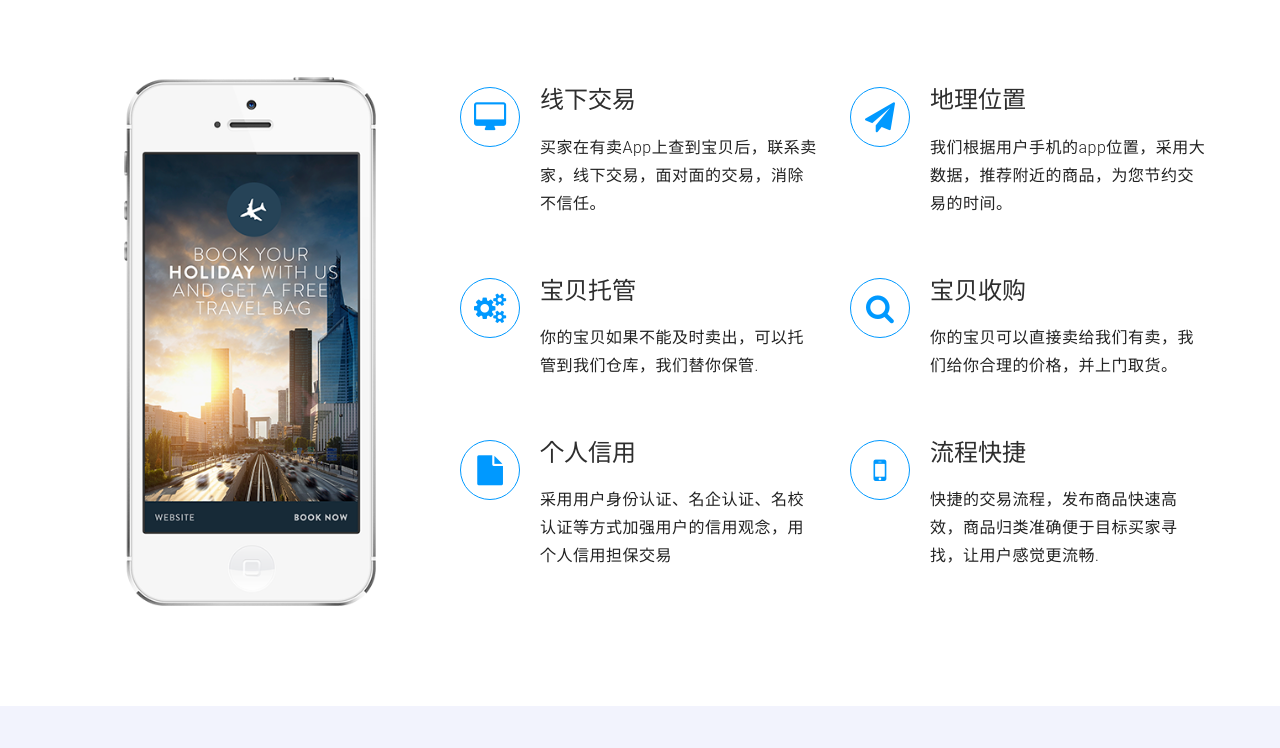
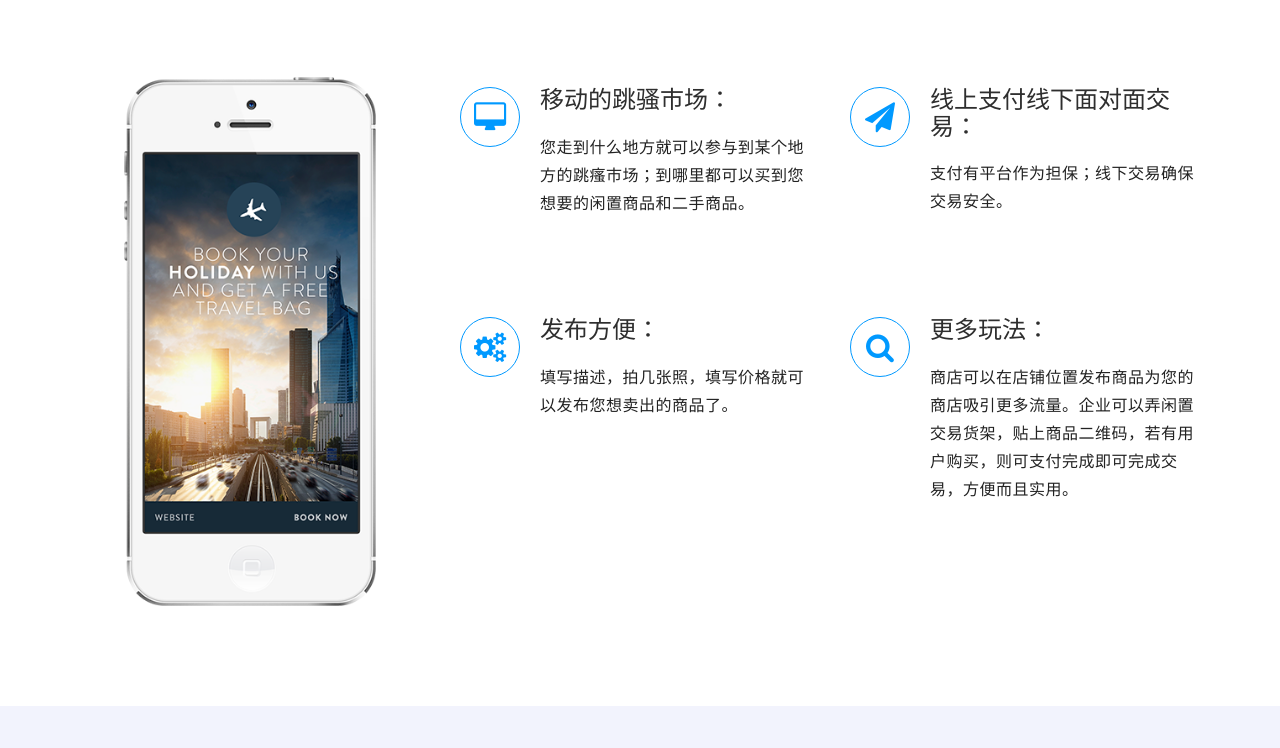
Before and after one commit to wujinfeng/youmai, a website: page public/index.html in a window 1280 px wide. Shown: the part 1132-1880 px from the top of the page. Drawn offline with Linux system fonts and the light colour scheme.

Commit message:
修改特点

```diff
--- a/public/index.html
+++ b/public/index.html
@@ -48,9 +48,10 @@
 
                     <div class="col-sm-7 col-md-7">
                         <div class="content">
-                            <h1><strong>有卖 App</strong><br>经济担保交易平台</h1>
-                            <h2>让你的闲置物品可换钱</h2>
-                            <p>网上购物平台，作为区域性经济的纽带，需要连接区域内用户，打通区域内交易成为首要需求目的。为用户提供一个可靠的区域内交易平台是有卖平台的根本保证。</p>
+                            <h1><strong>有卖 APP</strong><br></h1>
+                            <h2>是您附近的闲置商品和二手商品交易平台</h2>
+                            <p>作为卖家您可以发布商品，让附近的用户购买您的商品，让闲置的物品发挥更大的价值。
+                                作为买家您可以轻松线上支付线下面对面交易第一时间看到您想要的商品，无需担忧商品保障问题。</p>
                             <div class="button" id="download-app1">
                                 <a href="#download" class="btn btn-default btn-lg custom-btn nav-a"><i
                                         class="fa fa-cloud-download"></i>下载 有卖 App</a>
@@ -145,15 +146,14 @@
                 </div>
                 <div class="col-md-8 feature-list">
                     <div class="row">
-
                         <div class="col-sm-6 col-md-6">
                             <div class="featured-item">
                                 <div class="icon">
                                     <div class="icon-style"><i class="fa fa-desktop"></i></div>
                                 </div> <!-- end icon -->
                                 <div class="meta-text">
-                                    <h3>线下交易</h3>
-                                    <p>买家在有卖App上查到宝贝后，联系卖家，线下交易，面对面的交易，消除不信任。</p>
+                                    <h3>移动的跳骚市场：</h3>
+                                    <p>您走到什么地方就可以参与到某个地方的跳瘙市场；到哪里都可以买到您想要的闲置商品和二手商品。</p>
                                 </div> <!-- end .meta-text -->
                             </div> <!-- end .featured-item -->
                         </div> <!-- end .feature-list> .row > .col-md-6 (1st item) -->
@@ -164,8 +164,8 @@
                                     <div class="icon-style"><i class="fa fa-send"></i></div>
                                 </div> <!-- end icon -->
                                 <div class="meta-text">
-                                    <h3>地理位置</h3>
-                                    <p>我们根据用户手机的app位置，采用大数据，推荐附近的商品，为您节约交易的时间。</p>
+                                    <h3>线上支付线下面对面交易：</h3>
+                                    <p>支付有平台作为担保；线下交易确保交易安全。</p>
                                 </div> <!-- end .meta-text -->
                             </div> <!-- end .featured-item -->
                         </div> <!-- end .feature-list> .row > .col-md-6 (2nd item) -->
@@ -176,8 +176,8 @@
                                     <div class="icon-style"><i class="fa fa-gears"></i></div>
                                 </div> <!-- end icon -->
                                 <div class="meta-text">
-                                    <h3>宝贝托管</h3>
-                                    <p>你的宝贝如果不能及时卖出，可以托管到我们仓库，我们替你保管.</p>
+                                    <h3>发布方便：</h3>
+                                    <p>填写描述，拍几张照，填写价格就可以发布您想卖出的商品了。</p>
                                 </div> <!-- end .meta-text -->
                             </div> <!-- end .featured-item -->
                         </div> <!-- end .feature-list> .row > .col-md-6 (3rd item) -->
@@ -188,35 +188,83 @@
                                     <div class="icon-style"><i class="fa fa-search"></i></div>
                                 </div> <!-- end icon -->
                                 <div class="meta-text">
-                                    <h3>宝贝收购</h3>
-                                    <p>你的宝贝可以直接卖给我们有卖，我们给你合理的价格，并上门取货。</p>
+                                    <h3>更多玩法：</h3>
+                                    <p>商店可以在店铺位置发布商品为您的商店吸引更多流量。企业可以弄闲置交易货架，贴上商品二维码，若有用户购买，则可支付完成即可完成交易，方便而且实用。</p>
                                 </div> <!-- end .meta-text -->
                             </div> <!-- end .featured-item -->
                         </div> <!-- end .feature-list> .row > .col-md-6 (4th item) -->
 
-                        <div class="col-sm-6 col-md-6">
+                        <!--<div class="col-sm-6 col-md-6">
+                            <div class="featured-item">
+                                <div class="icon">
+                                    <div class="icon-style"><i class="fa fa-desktop"></i></div>
+                                </div> &lt;!&ndash; end icon &ndash;&gt;
+                                <div class="meta-text">
+                                    <h3>线下交易</h3>
+                                    <p>买家在有卖App上查到宝贝后，联系卖家，线下交易，面对面的交易，消除不信任。</p>
+                                </div> &lt;!&ndash; end .meta-text &ndash;&gt;
+                            </div> &lt;!&ndash; end .featured-item &ndash;&gt;
+                        </div> --><!-- end .feature-list> .row > .col-md-6 (1st item) -->
+
+                        <!--<div class="col-sm-6 col-md-6">-->
+                            <!--<div class="featured-item">-->
+                                <!--<div class="icon">-->
+                                    <!--<div class="icon-style"><i class="fa fa-send"></i></div>-->
+                                <!--</div> &lt;!&ndash; end icon &ndash;&gt;-->
+                                <!--<div class="meta-text">-->
+                                    <!--<h3>地理位置</h3>-->
+                                    <!--<p>我们根据用户手机的app位置，采用大数据，推荐附近的商品，为您节约交易的时间。</p>-->
+                                <!--</div> &lt;!&ndash; end .meta-text &ndash;&gt;-->
+                            <!--</div> &lt;!&ndash; end .featured-item &ndash;&gt;-->
+                        <!--</div> &lt;!&ndash; end .feature-list> .row > .col-md-6 (2nd item) &ndash;&gt;-->
+
+                        <!--<div class="col-sm-6 col-md-6">-->
+                            <!--<div class="featured-item">-->
+                                <!--<div class="icon">-->
+                                    <!--<div class="icon-style"><i class="fa fa-gears"></i></div>-->
+                                <!--</div> &lt;!&ndash; end icon &ndash;&gt;-->
+                                <!--<div class="meta-text">-->
+                                    <!--<h3>宝贝托管</h3>-->
+                                    <!--<p>你的宝贝如果不能及时卖出，可以托管到我们仓库，我们替你保管.</p>-->
+                                <!--</div> &lt;!&ndash; end .meta-text &ndash;&gt;-->
+                            <!--</div> &lt;!&ndash; end .featured-item &ndash;&gt;-->
+                        <!--</div> &lt;!&ndash; end .feature-list> .row > .col-md-6 (3rd item) &ndash;&gt;-->
+
+                        <!--<div class="col-sm-6 col-md-6">
+                            <div class="featured-item">
+                                <div class="icon">
+                                    <div class="icon-style"><i class="fa fa-search"></i></div>
+                                </div> &lt;!&ndash; end icon &ndash;&gt;
+                                <div class="meta-text">
+                                    <h3>宝贝收购</h3>
+                                    <p>你的宝贝可以直接卖给我们有卖，我们给你合理的价格，并上门取货。</p>
+                                </div> &lt;!&ndash; end .meta-text &ndash;&gt;
+                            </div> &lt;!&ndash; end .featured-item &ndash;&gt;
+                        </div>--> <!-- end .feature-list> .row > .col-md-6 (4th item) -->
+
+                        <!--<div class="col-sm-6 col-md-6">
                             <div class="featured-item">
                                 <div class="icon">
                                     <div class="icon-style"><i class="fa fa-file"></i></div>
-                                </div> <!-- end icon -->
+                                </div> &lt;!&ndash; end icon &ndash;&gt;
                                 <div class="meta-text">
                                     <h3>个人信用</h3>
                                     <p>采用用户身份认证、名企认证、名校认证等方式加强用户的信用观念，用个人信用担保交易</p>
-                                </div> <!-- end .meta-text -->
-                            </div> <!-- end .featured-item -->
-                        </div> <!-- end .feature-list> .row > .col-md-6 (5th item) -->
+                                </div> &lt;!&ndash; end .meta-text &ndash;&gt;
+                            </div> &lt;!&ndash; end .featured-item &ndash;&gt;
+                        </div>--> <!-- end .feature-list> .row > .col-md-6 (5th item) -->
 
-                        <div class="col-sm-6 col-md-6">
+                        <!--<div class="col-sm-6 col-md-6">
                             <div class="featured-item">
                                 <div class="icon">
                                     <div class="icon-style"><i class="fa fa-mobile-phone"></i></div>
-                                </div> <!-- end icon -->
+                                </div> &lt;!&ndash; end icon &ndash;&gt;
                                 <div class="meta-text">
                                     <h3>流程快捷</h3>
                                     <p>快捷的交易流程，发布商品快速高效，商品归类准确便于目标买家寻找，让用户感觉更流畅.</p>
-                                </div> <!-- end .meta-text -->
-                            </div> <!-- end .featured-item -->
-                        </div> <!-- end .feature-list> .row > .col-md-6 (6th item) -->
+                                </div> &lt;!&ndash; end .meta-text &ndash;&gt;
+                            </div> &lt;!&ndash; end .featured-item &ndash;&gt;
+                        </div>--> <!-- end .feature-list> .row > .col-md-6 (6th item) -->
 
                     </div> <!-- end .feature-list> .row -->
                 </div> <!-- end .feature-list -->
@@ -638,27 +686,7 @@
                             </div>
                         </a>
                     </div> <!-- end .download-area> .col-lg-3 (2) -->
-
-                    <!-- <div class="col-xs-12 col-sm-6 col-md-6 col-lg-3">
-                      <a href="" class="btn btn-default custom-btn download-btn">
-                      <i class="fa fa-windows"></i>
-                      <div class="app-download">
-                        <span>Available for</span>Windows Phone
-                      </div>
-                      </a>
-                    </div> --> <!-- end .download-area> .col-lg-3 (3) -->
-
-                    <!-- <div class="col-xs-12 col-sm-6 col-md-6 col-lg-3">
-                      <a href="" class="btn btn-default custom-btn download-btn">
-                      <img src="images/amazon.png" alt="">
-                      <div class="app-download">
-                        <span>Available at</span><strong>Aamazon</strong>
-                      </div>
-                      </a>
-                    </div> --> <!-- end .download-area> .col-lg-3 (4) -->
-
                 </div> <!-- end .container > .row/.download-area -->
-
             </div> <!-- end .container -->
         </div> <!-- end .download -->
     </div> <!-- end .bg-color -->
--- a/public/style.css
+++ b/public/style.css
@@ -294,6 +294,7 @@ header {
 }
 .featured-item .meta-text {
 	margin-left: 80px;
+	height: 220px;
 }
 .featured-item .icon {
 	width: 60px;
```
